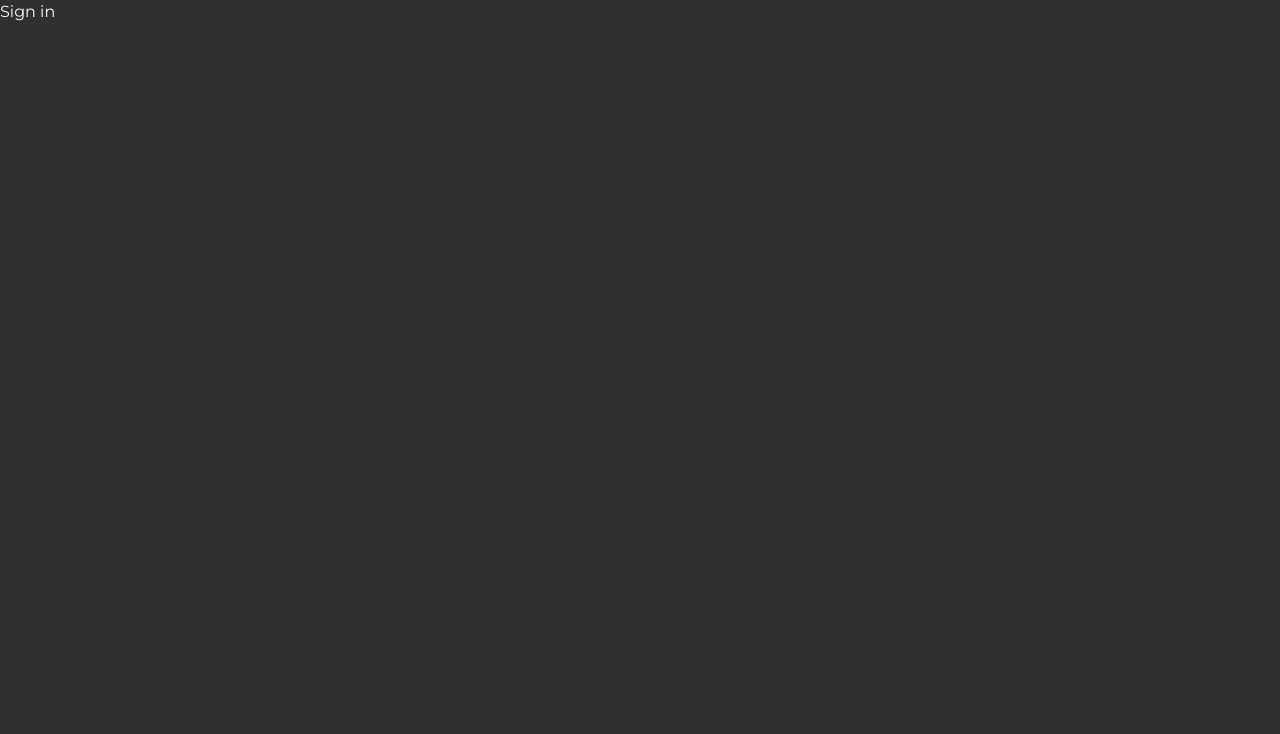
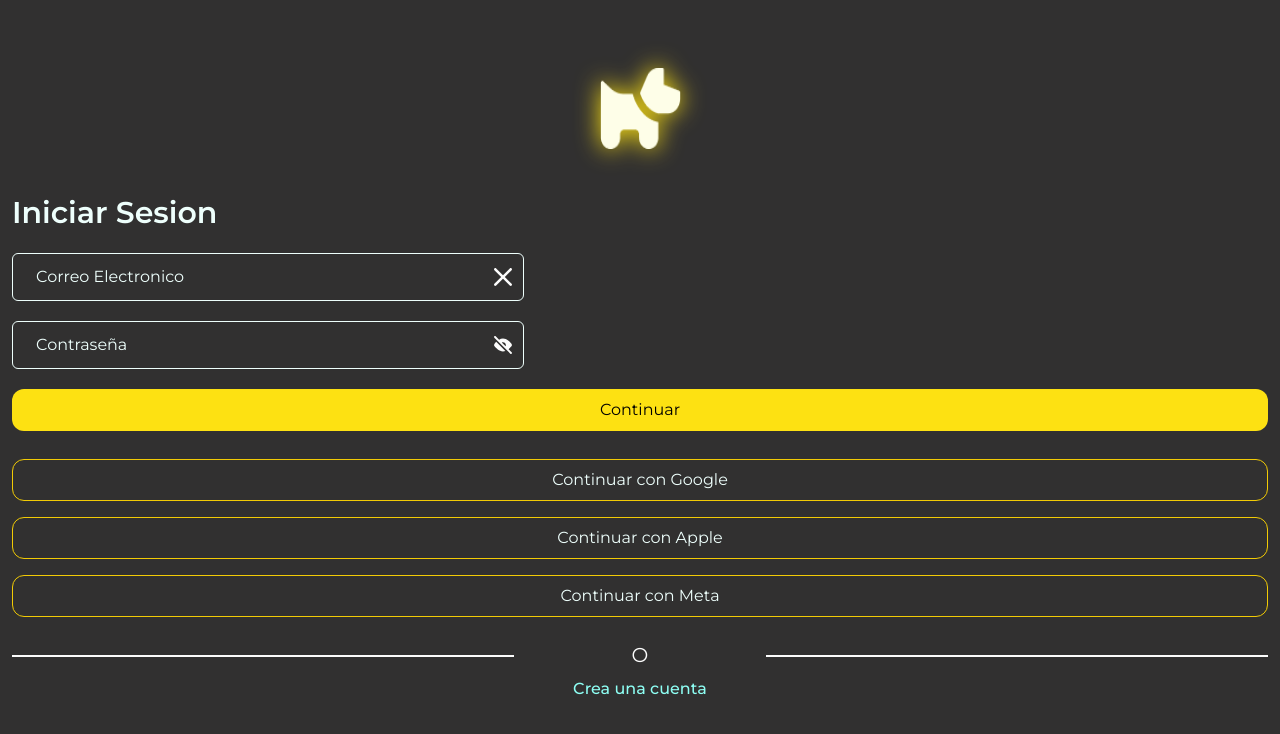
Before and after one commit to No-Country-simulation/s17-03-ft-php-react, a Next.js app in the folder frontend/: page /login in a window 1280 px wide. Shown: the top 734 px of the page. Built offline with nearby package versions, Linux system fonts and the light colour scheme.

Commit message:
feat: add login page version one

```diff
--- a/frontend/src/app/(auth)/login/page.tsx
+++ b/frontend/src/app/(auth)/login/page.tsx
@@ -1,3 +1,70 @@
+import Image from 'next/image';
+import Link from 'next/link';
+import Button from '@/components/core/Button/Button';
+import FormField from '@/components/core/FormField/FormField';
+import PasswordFormField from '@/components/core/PasswordFormField/PasswordFormField';
+
 export default function LoginPage() {
-  return <div data-testid="login-page">Sign in</div>;
+  return (
+    <div data-testid="login-page" className="container p-3 pt-5" tabIndex={0}>
+      <header className="flex w-full items-center justify-center p-2 pt-12">
+        <Image
+          className={`aspect-square drop-shadow-[0px_0px_12px_#fde112]`}
+          src="/images/pet.png"
+          alt="Pet loading icon"
+          loading="eager"
+          width={81}
+          height={81}
+          tabIndex={1}
+        />
+        <h1 className="absolute left-0 top-0 size-px select-none overflow-hidden whitespace-nowrap">
+          Pagina de login
+        </h1>
+      </header>
+      <main className="mt-9 flex w-full flex-col items-start justify-center gap-y-5">
+        <h2 className="text-3xl font-semibold leading-10" tabIndex={2}>
+          Iniciar Sesion
+        </h2>
+        <FormField
+          id="email-field"
+          data-testid="email-field"
+          onAction="clean"
+          type="email"
+          label="Correo Electronico"
+          tabIndex={3}
+        />
+        <PasswordFormField
+          tabIndex={4}
+          id="password-field"
+          data-testid="email-field"
+          label="Contraseña"
+        />
+        <Button tabIndex={5} type="submit" size="full">
+          Continuar
+        </Button>
+        <div
+          className="flex w-full flex-col gap-y-4 pb-3 pt-2"
+          aria-label="Otras formas de iniciar sesion"
+          tabIndex={6}>
+          <Button type="submit" size="full" variant="outline" tabIndex={7}>
+            Continuar con Google
+          </Button>
+          <Button type="submit" size="full" variant="outline" tabIndex={8}>
+            Continuar con Apple
+          </Button>
+          <Button type="submit" size="full" variant="outline" tabIndex={9}>
+            Continuar con Meta
+          </Button>
+        </div>
+      </main>
+      <div className="relative mt-3 w-full max-w-full text-center text-xl text-neutral-99 before:absolute before:left-0 before:top-1/2 before:h-px before:w-2/5 before:border before:border-neutral-99 before:content-[''] after:absolute after:right-0 after:top-1/2 after:h-px after:w-2/5 after:border after:border-neutral-99 after:content-['']">
+        O
+      </div>
+      <div className="mt-2 flex w-full max-w-full items-center justify-center">
+        <Link className="w-fit text-base font-medium text-secundario-90" href="/signup">
+          Crea una cuenta
+        </Link>
+      </div>
+    </div>
+  );
 }
```
